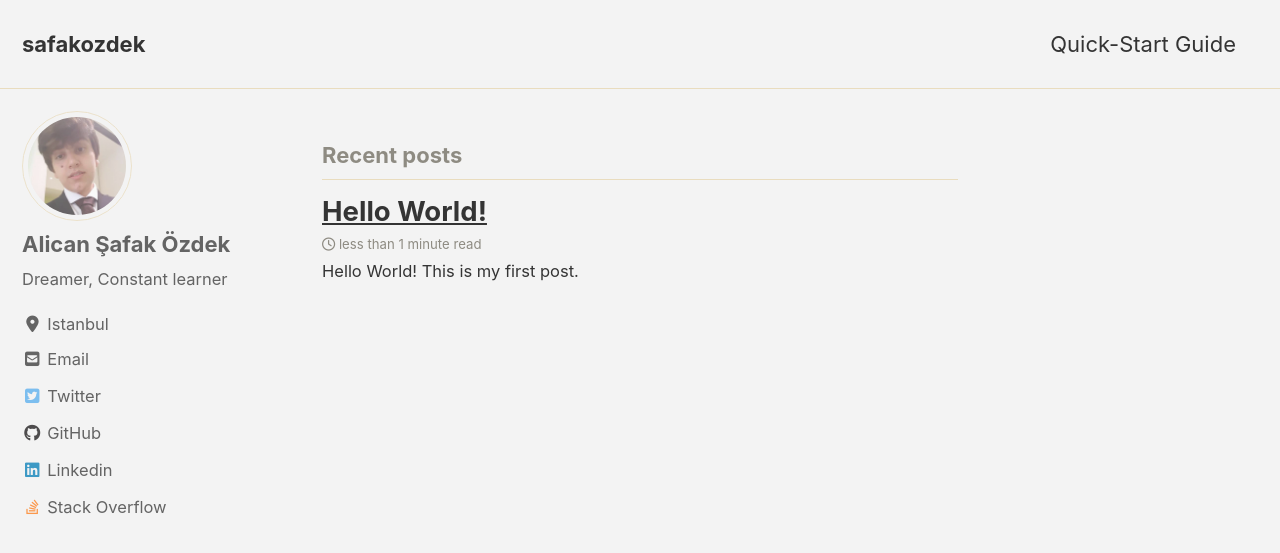
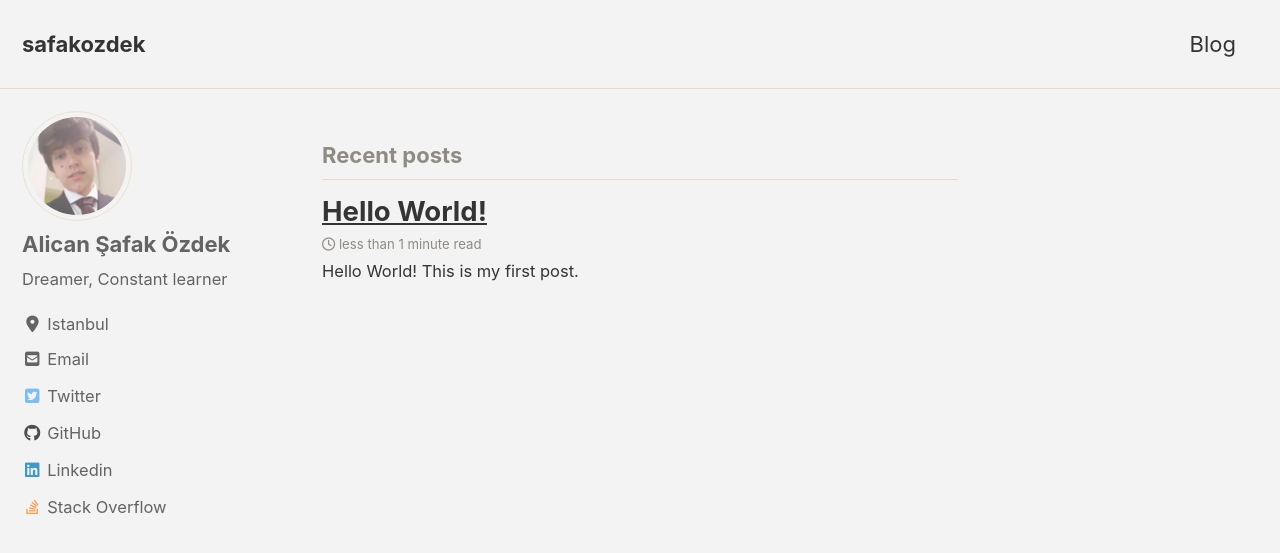
Before and after one commit to safakozdek/safakozdek.github.io, a Jekyll site: the page built from index.html, in a window 1280 px wide and 900 px high. Shown: the top 553 px of the window. Built offline with Jekyll 4.4.1, drawn with Linux system fonts in a browser that asks for light colours; cached includes are drawn as plain includes; nearby versions of some CDN libraries; the list of posts is cut into pages by our own code.

Commit message:
navigation

```diff
--- a/_data/navigation.yml
+++ b/_data/navigation.yml
@@ -1,7 +1,7 @@
 # main links
 main:
-  - title: "Quick-Start Guide"
-    url: https://mmistakes.github.io/minimal-mistakes/docs/quick-start-guide/
+  - title: "Blog"
+    url: /blog/
   # - title: "About"
   #   url: https://mmistakes.github.io/minimal-mistakes/about/
   # - title: "Sample Posts"
```
